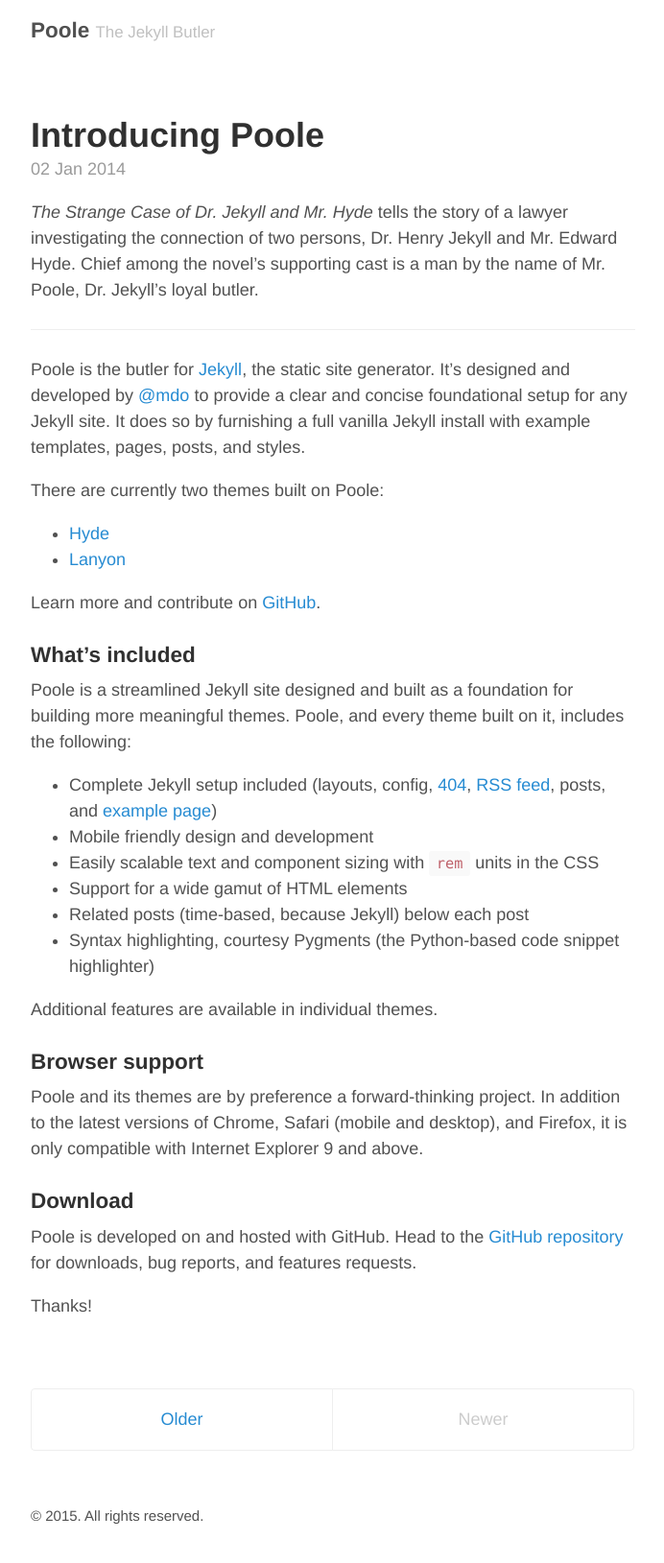
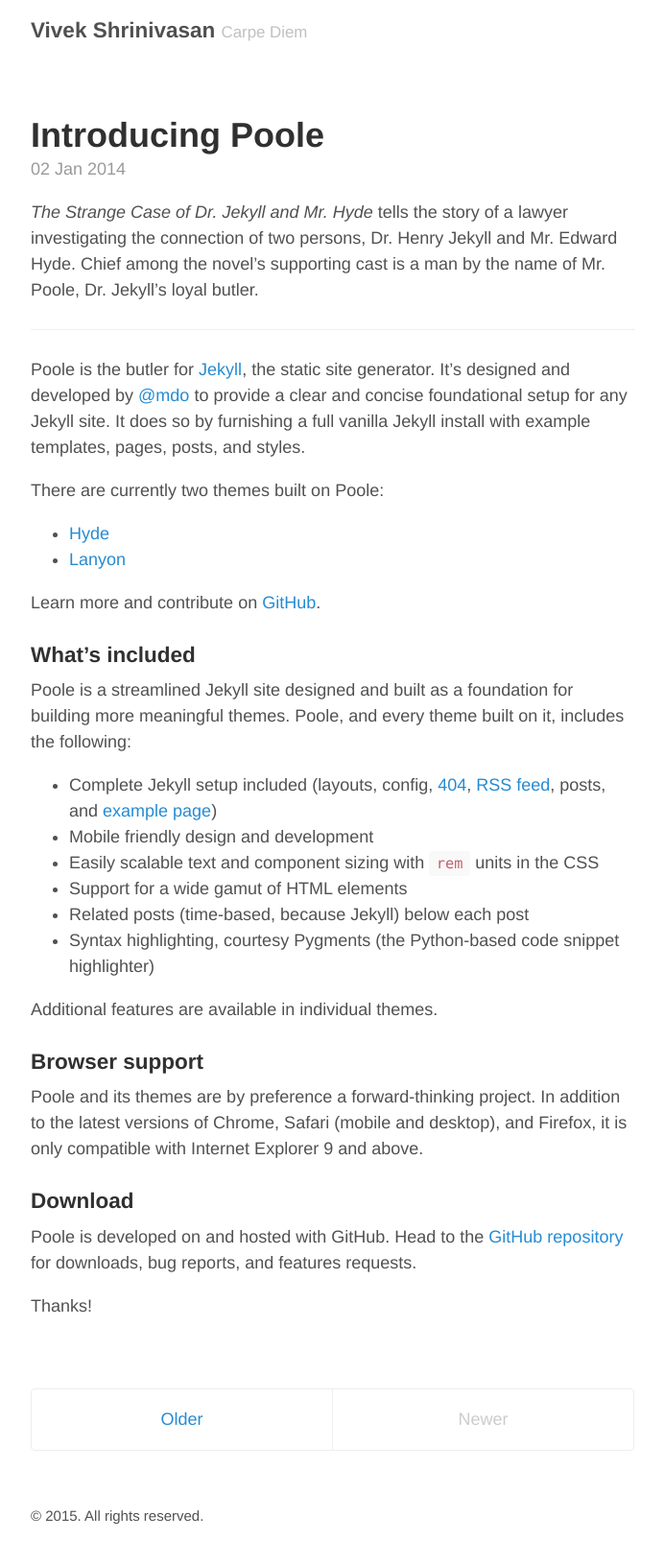
Before and after one commit to kaizer1v/kaizer1v.github.io, a Jekyll site: the page built from index.html, in a window 1280 px wide. Shown: the whole page at 96% size, without its empty margins (293-985 px from the left). Built offline with Jekyll 4.4.1, drawn with Linux system fonts in a browser that asks for light colours; the list of posts is cut into pages by our own code.

Commit message:
config changes

```diff
--- a/_config.yml
+++ b/_config.yml
@@ -5,9 +5,9 @@
 relative_permalinks: true
 
 # Setup
-title:               Poole
-tagline:             The Jekyll Butler
-url:                 http://getpoole.com
+title:               Vivek Shrinivasan
+tagline:             Carpe Diem
+url:                 https://kaizer1v.github.com
 paginate:            1
 baseurl:             ""
 
@@ -20,9 +20,9 @@
 
 # About/contact
 author:
-  name:              Mark Otto
-  url:               https://twitter.com/mdo
-  email:             markdotto@gmail.com
+  name:              Vivek Shrinivasan
+  url:               https://twitter.com/kaizer1v
+  gmail:             kaizer1v
 
 # Custom vars
 version:             2.0.0
--- a/index.html
+++ b/index.html
@@ -3,6 +3,7 @@
 title: Home
 ---
 
+<!-- Loop of all the posts -->
 <div class="posts">
   {% for post in paginator.posts %}
   <article class="post">
@@ -19,6 +20,7 @@
   {% endfor %}
 </div>
 
+<!-- Pagination -->
 <div class="pagination">
   {% if paginator.next_page %}
     <a class="pagination-item older" href="{{ paginator.next_page_path | prepend: site.baseurl }}">Older</a>
```
Also changed, not shown: README.md.
